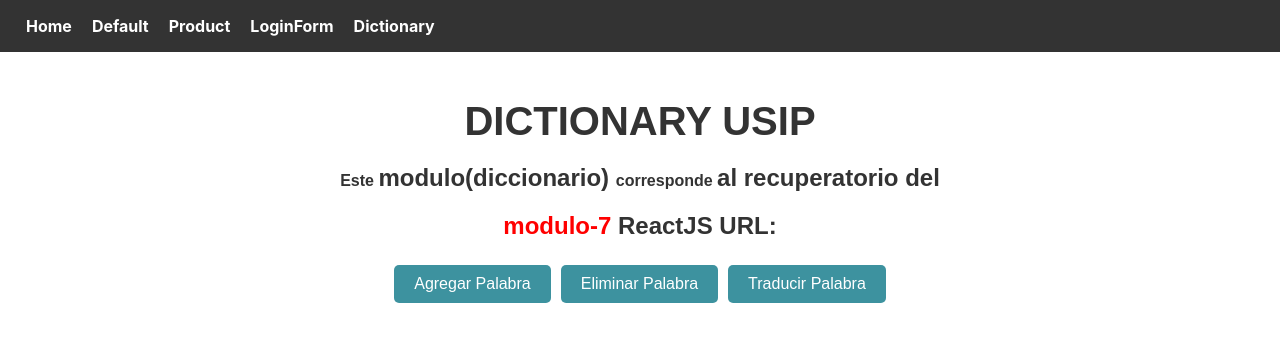
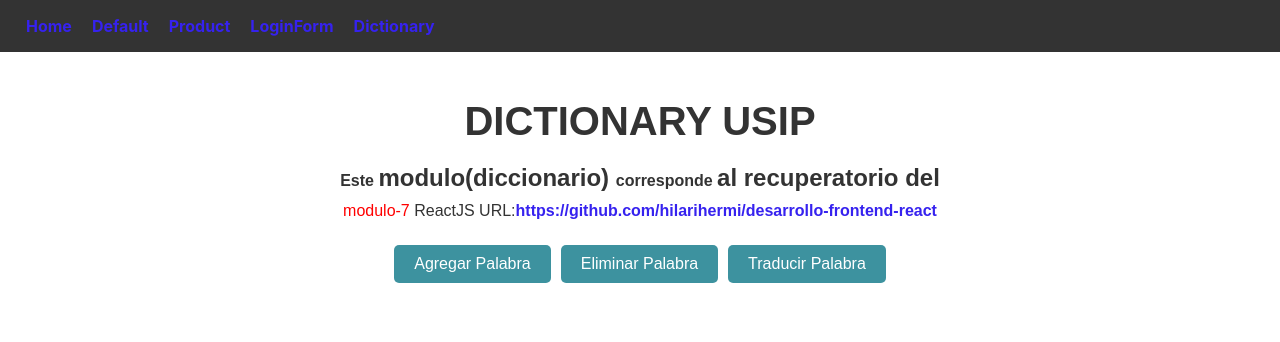
Before and after one commit to hilarihermi/desarrollo-frontend-react, a React (Create React App) app: page /dictionary in a window 1280 px wide. Shown: the top 342 px of the page. Built offline with nearby package versions, Linux system fonts and the light colour scheme.

Commit message:
incorporacion del link github

```diff
--- a/src/screens/Dictionary/DictionaryPage.css
+++ b/src/screens/Dictionary/DictionaryPage.css
@@ -103,3 +103,12 @@ h2 span {
   color: red;
   margin-top: 10px;
 }
+
+a {
+  color: rgb(54, 34, 239);
+  text-decoration: none;
+}
+
+a:hover {
+  text-decoration: underline;
+}
--- a/src/screens/Dictionary/DictionaryPage.jsx
+++ b/src/screens/Dictionary/DictionaryPage.jsx
@@ -27,9 +27,10 @@ const DictionaryPage = () => {
     <div className="dictionary-container">
       <h1>DICTIONARY USIP</h1>
       <h2><small>Este </small> modulo(diccionario) <small> corresponde </small> al recuperatorio del{' '}</h2>
-      <h2>
-          <span>modulo-7</span> ReactJS URL:
-      </h2>
+      <span style={{ color: 'red' }}>modulo-7</span> ReactJS URL:
+          <a href="https://github.com/hilarihermi/desarrollo-frontend-react" target="_blank" rel="noopener noreferrer">
+            https://github.com/hilarihermi/desarrollo-frontend-react
+          </a>
       <div className="button-container">
         <button onClick={() => setShowAddWordModal(true)}>Agregar Palabra</button>
         <button onClick={openDeleteWordModal}>Eliminar Palabra</button>
```
